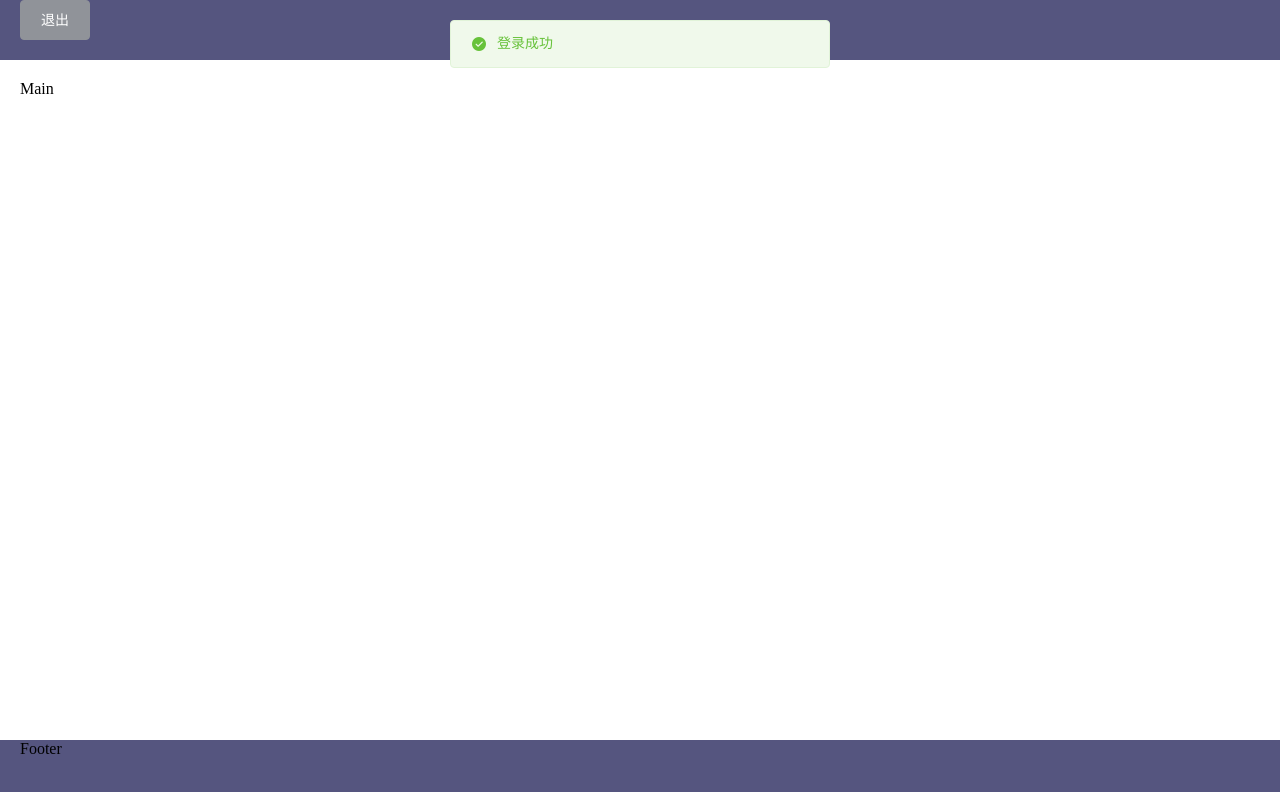
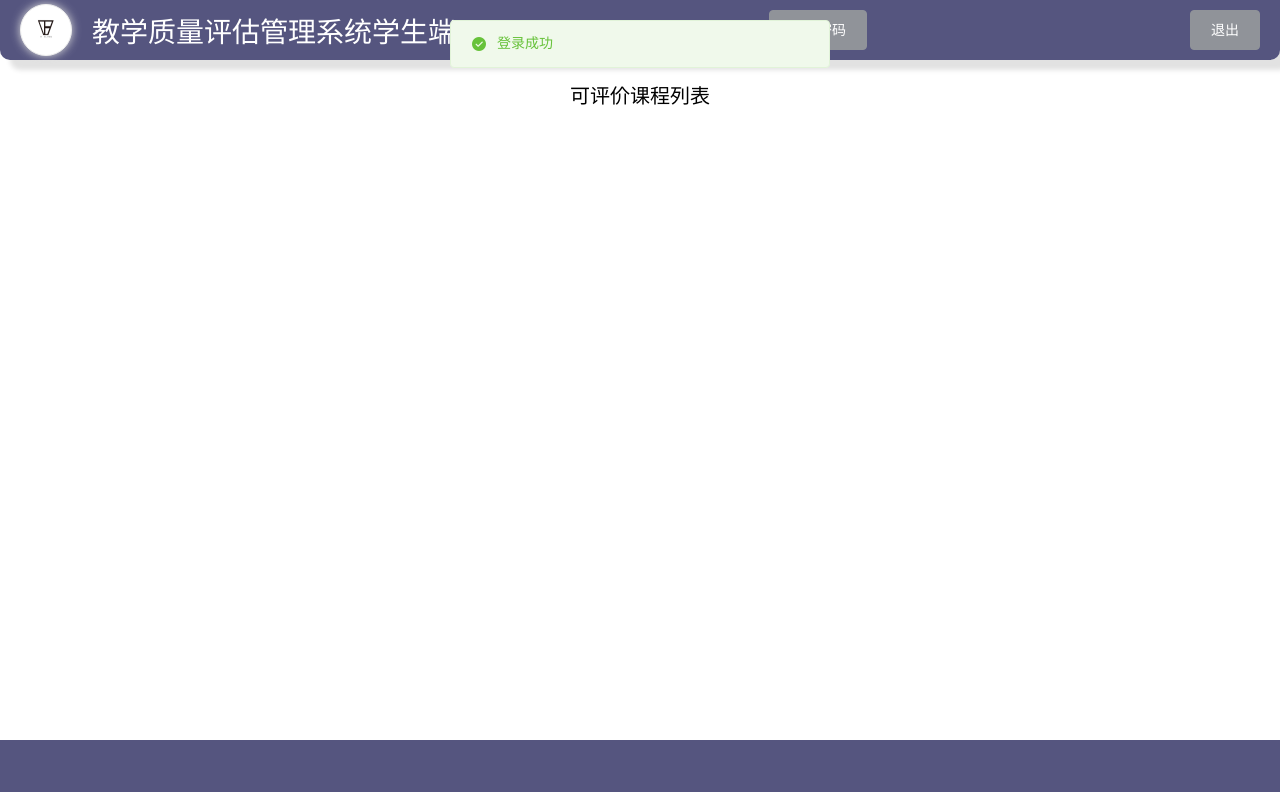
Before and after one commit to JaegerTao/tqa-system, a Vue app: page /#/stuhome in a window 1280 px wide. Both pictures are taken after a click on the button "登录". Shown: the top 792 px of the page. Built offline with nearby package versions, Linux system fonts and the light colour scheme.

Commit message:
modify student

```diff
--- a/src/plugins/element.js
+++ b/src/plugins/element.js
@@ -10,7 +10,8 @@ import {
 	Container,
 	Header,
 	Main,
-	Footer
+	Footer,
+	Table
 } from 'element-ui'
 
 Vue.use(Button)
@@ -23,5 +24,6 @@ Vue.use(Container)
 Vue.use(Header)
 Vue.use(Main)
 Vue.use(Footer)
+Vue.use(Table)
 //弹框组件挂载到Vue原型对象上，每个组件可以通过this访问到$message进行弹框提示
 Vue.prototype.$message = Message
--- a/src/views/StudentHome/StuHome.vue
+++ b/src/views/StudentHome/StuHome.vue
@@ -1,10 +1,45 @@
 <template>
 	<el-container class="home-container">
 		<el-header>
+			<div>
+				<div class="avatar_box">
+					<img src="../../assets/image/logoITElite.jpg" alt="" />
+				</div>
+				<span> 教学质量评估管理系统学生端 </span>
+			</div>
+			<el-button type="info" >修改密码</el-button>
 			<el-button type="info" @click="logout">退出</el-button>
 		</el-header>
-		<el-main>Main</el-main>
-		<el-footer>Footer</el-footer>
+
+		<el-main>
+			<div >
+				<center> 可评价课程列表 </center>
+
+			</div>
+			<el-table
+				:data="tableData"
+				style="width: 20%"
+				:row-class-name="tableRowClassName" >
+				<el-table-column
+				  prop="date"
+				  label="日期"
+				  width="180">
+				</el-table-column>
+				<el-table-column
+				  prop="name"
+				  label="姓名"
+				  width="180">
+				</el-table-column>
+				<el-table-column
+				  prop="address"
+				  label="地址">
+				</el-table-column>
+			</el-table>
+		</el-main>
+
+		<el-footer>
+
+		</el-footer>
 	</el-container>
 </template>
 
@@ -14,14 +49,92 @@
 			logout() {
 				window.sessionStorage.clear();
 				this.$router.push('/login');
+			},
+			tableRowClassName({row, rowIndex}) {
+				if (rowIndex === 1) {
+				  return 'warning-row';
+				} else if (rowIndex === 3) {
+				  return 'success-row';
+				}
+				return '';
 			}
-		}
+		},
+		data() {
+		  return {
+			tableData: [{
+			  date: '2016-05-02',
+			  name: '王小虎',
+			  address: '上海市普陀区金沙江路 1518 弄',
+			}, {
+			  date: '2016-05-04',
+			  name: '王小虎',
+			  address: '上海市普陀区金沙江路 1518 弄'
+			}, {
+			  date: '2016-05-01',
+			  name: '王小虎',
+			  address: '上海市普陀区金沙江路 1518 弄',
+			}, {
+			  date: '2016-05-03',
+			  name: '王小虎',
+			  address: '上海市普陀区金沙江路 1518 弄'
+			}]
+		  }
+		},
+
 	};
 </script>
 
 <style lang="less" scoped>
 	.el-header {
 		background-color: #55557f;
+		border-radius: 0px 0px 10px 10px;
+		box-shadow: 10px 10px 5px #e2e2e2;
+		display: flex;
+		justify-content: space-between;
+		align-items: center;
+		> div{
+			display: flex;
+			align-items: center;
+			span{
+				margin-left: 20px;
+				font-size: 28px;
+				color: #ffffff;
+			}
+		}
+	}
+	.avatar_box {
+		height: 30px;
+		width: 30px;
+		border: 1px solid #eee;
+		border-radius: 50%;
+		padding: 10px;
+		box-shadow: 0 0 10px #ddd;
+		background-color: #FFFFFF;
+
+		img {
+			height: 100%;
+			width: 100%;
+			border-radius: 50%;
+			background-color: #eee;
+		}
+	}
+
+	.el-main {
+
+		> div {
+
+			center {
+				font-size: 20px;
+			}
+		}
+	}
+
+	.el-table .warning-row {
+		background: oldlace;
+	}
+
+	.el-table .success-row {
+		background: #f0f9eb;
 	}
 
 	.el-footer {
```
